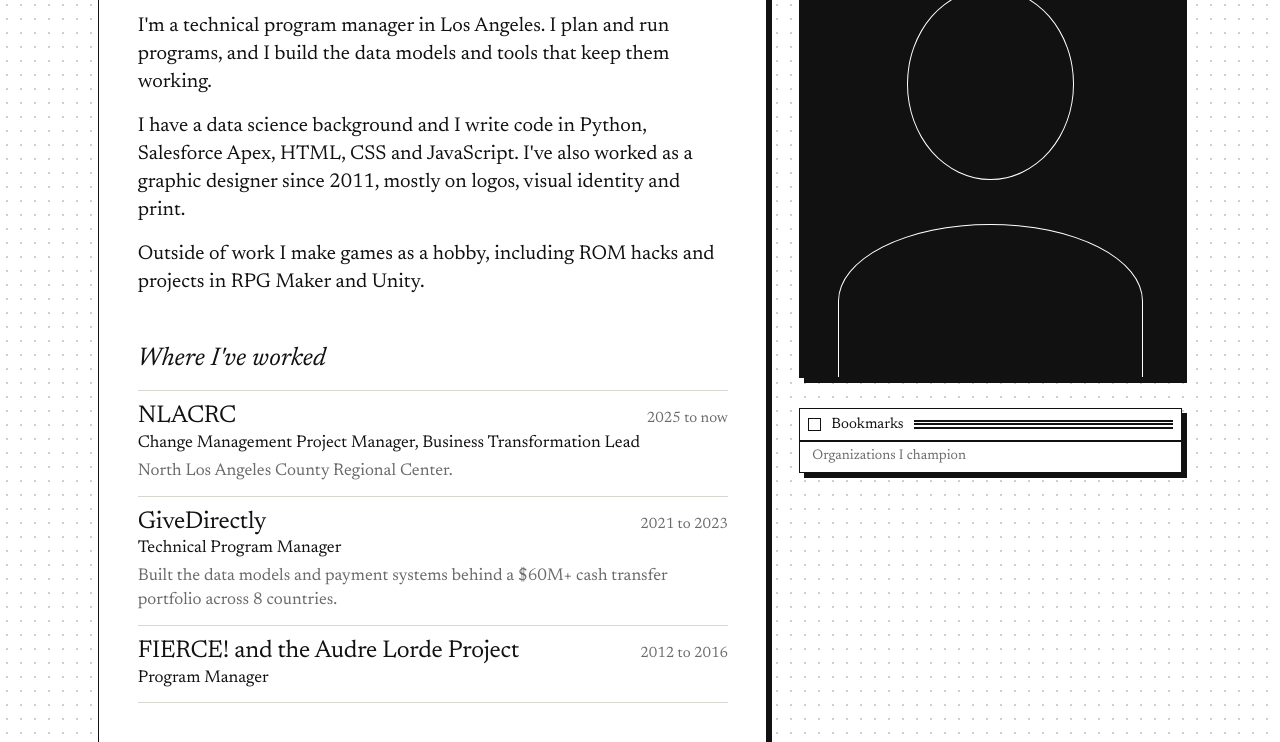
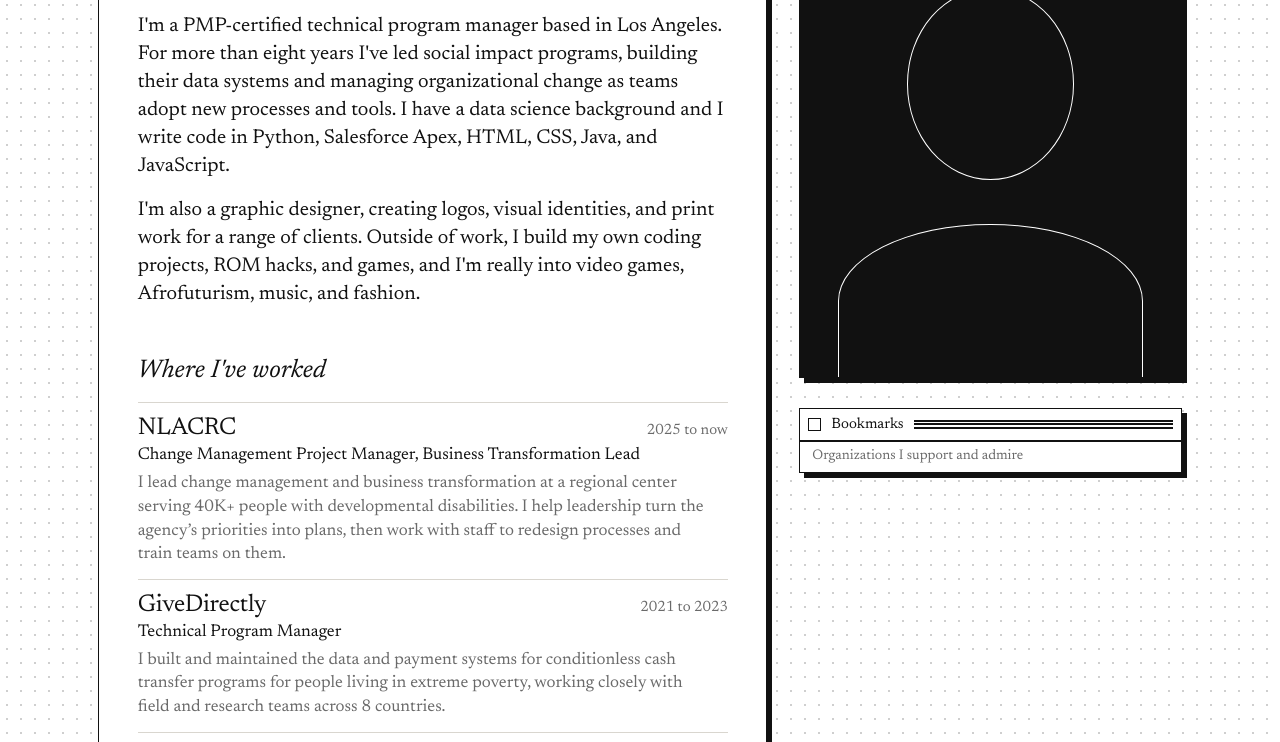
Before and after one commit to KwameTaylor/kwametaylor.github.io, a plain HTML site: page about.html in a window 1280 px wide. Shown: the part 198-940 px from the top of the page. Drawn offline with Linux system fonts and the light colour scheme.

Commit message:
Update about.html

```diff
--- a/about.html
+++ b/about.html
@@ -23,19 +23,18 @@
     <section class="win doc"><div class="tb">About</div>
       <div class="body">
         <h1 class="h">About</h1>
-        <p>I'm a technical program manager in Los Angeles. I plan and run programs, and I build the data models and tools that keep them working.</p>
-        <p>I have a data science background and I write code in Python, Salesforce Apex, HTML, CSS and JavaScript. I've also worked as a graphic designer since 2011, mostly on logos, visual identity and print.</p>
-        <p>Outside of work I make games as a hobby, including ROM hacks and projects in RPG Maker and Unity.</p>
+        <p>I'm a PMP-certified technical program manager based in Los Angeles. For more than eight years I've led social impact programs, building their data systems and managing organizational change as teams adopt new processes and tools. I have a data science background and I write code in Python, Salesforce Apex, HTML, CSS, Java, and JavaScript. </p>
+        <p>I'm also a graphic designer, creating logos, visual identities, and print work for a range of clients. Outside of work, I build my own coding projects, ROM hacks, and games, and I'm really into video games, Afrofuturism, music, and fashion.</p>
         <h2 id="experience">Where I've worked</h2>
         <ul class="xp">
-          <li><b>NLACRC</b><span class="when">2025 to now</span><span>Change Management Project Manager, Business Transformation Lead</span><p>North Los Angeles County Regional Center.</p></li>
-          <li><b>GiveDirectly</b><span class="when">2021 to 2023</span><span>Technical Program Manager</span><p>Built the data models and payment systems behind a $60M+ cash transfer portfolio across 8 countries.</p></li>
-          <li><b>FIERCE! and the Audre Lorde Project</b><span class="when">2012 to 2016</span><span>Program Manager</span></li>
+          <li><b>NLACRC</b><span class="when">2025 to now</span><span>Change Management Project Manager, Business Transformation Lead</span><p>I lead change management and business transformation at a regional center serving 40K+ people with developmental disabilities. I help leadership turn the agency’s priorities into plans, then work with staff to redesign processes and train teams on them.</p></li>
+          <li><b>GiveDirectly</b><span class="when">2021 to 2023</span><span>Technical Program Manager</span><p>I built and maintained the data and payment systems for conditionless cash transfer programs for people living in extreme poverty, working closely with field and research teams across 8 countries.</p></li>
+          <li><b>FIERCE! and the Audre Lorde Project</b><span class="when">2012 to 2016</span><span>Program Manager</span><p>I managed education programs and community campaigns for two sister organizations serving LGBTQ people of color in New York, including a campaign that won a mobile HIV testing unit for the Christopher St. community.</p></li>
         </ul>
         <h2>Training</h2>
         <ul class="plain">
           <li>Project Management Professional (PMP)</li>
-          <li>Data Science Certification, Codeup, 2020 to 2021</li>
+          <li>Data Science Certification, Codeup</li>
           <li>Studied at NYU Gallatin, with a concentration in Digital Media for Social Justice</li>
         </ul>
         <p style="margin-top:1.6em"><a class="cta" href="contact.html">Say hello <b>→</b></a></p>
@@ -43,7 +42,7 @@
     </section>
     <div class="sidecol">
       <section class="win" aria-label="Portrait"><div class="tb">Portrait</div><div class="photo" role="img" aria-label="Portrait placeholder"></div></section>
-      <section class="win" aria-label="Organizations I champion"><div class="tb">Bookmarks</div><ul class="bm" id="bm"></ul><div class="st"><span>Organizations I champion</span></div></section>
+      <section class="win" aria-label="Organizations I support and admire"><div class="tb">Bookmarks</div><ul class="bm" id="bm"></ul><div class="st"><span>Organizations I support and admire</span></div></section>
     </div>
   </div>
 </main>
```
